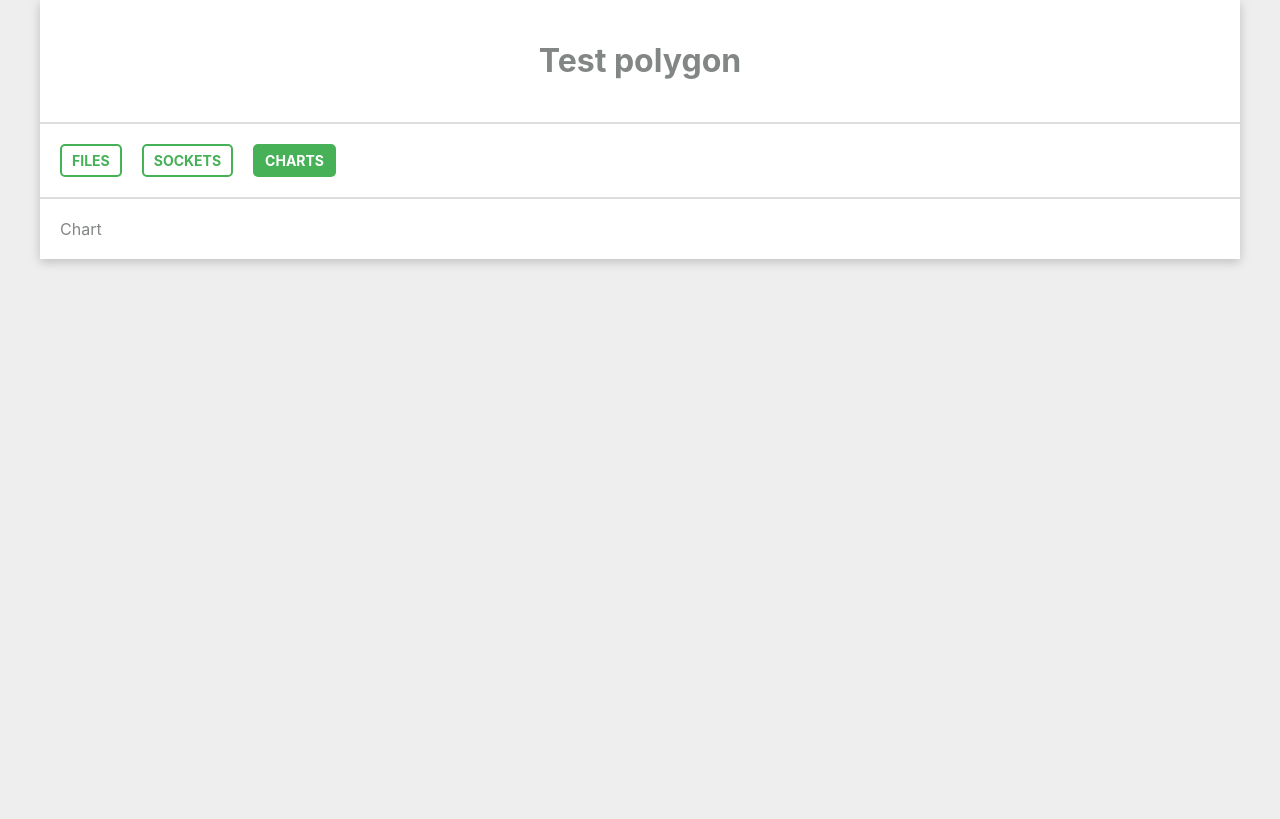
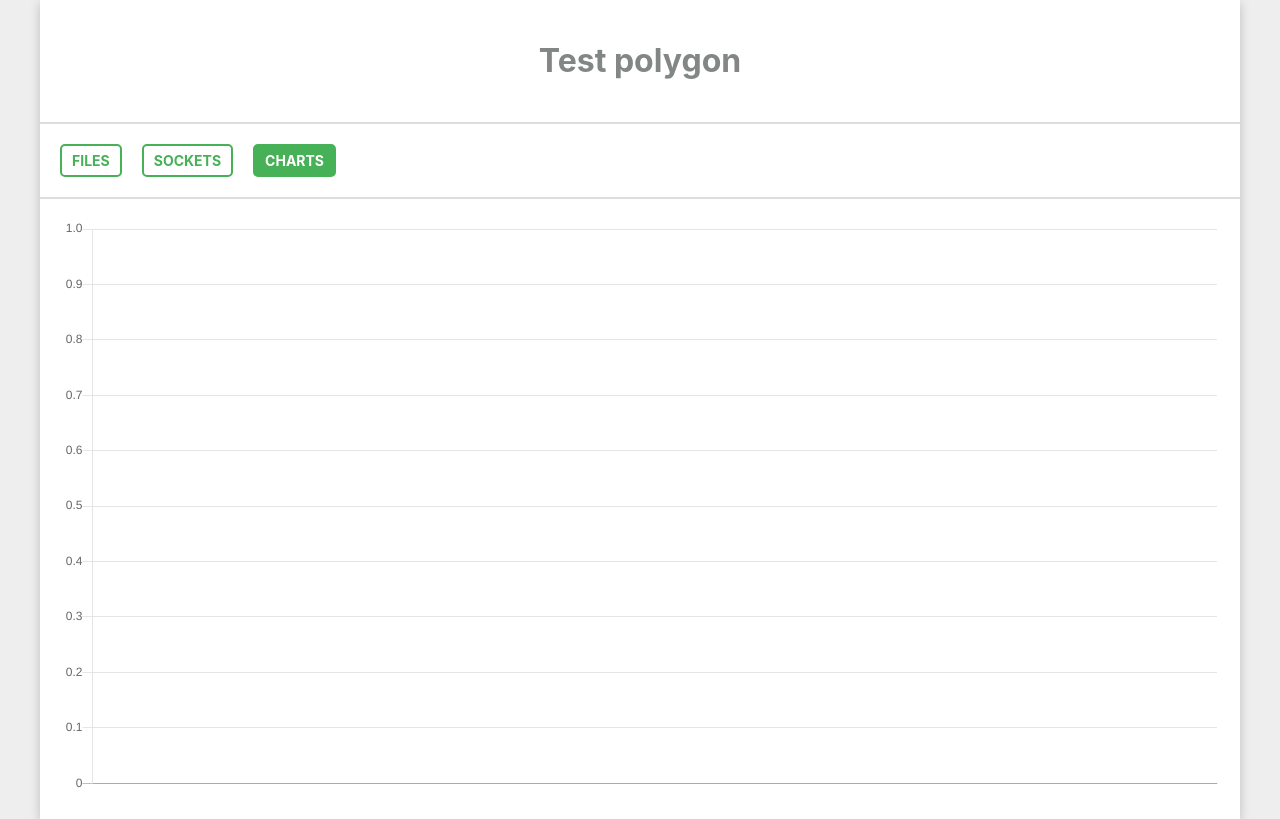
Before and after one commit to Ernest0203/test-polygon, a React (Create React App) app in the folder client/: page /charts in a window 1280 px wide. Built offline with nearby package versions, Linux system fonts and the light colour scheme.

Commit message:
add charts component, refactor routes

```diff
--- a/client/package.json
+++ b/client/package.json
@@ -7,7 +7,9 @@
     "@testing-library/react": "^9.4.0",
     "@testing-library/user-event": "^7.2.1",
     "axios": "^0.19.2",
+    "chart.js": "^2.9.3",
     "react": "^16.12.0",
+    "react-chartjs-2": "^2.9.0",
     "react-dom": "^16.12.0",
     "react-dropzone": "^10.2.1",
     "react-redux": "^7.2.0",
--- a/client/src/containers/Charts.js
+++ b/client/src/containers/Charts.js
@@ -1,12 +1,21 @@
 import React, { useCallback, useEffect, useState } from 'react';
 import { useSelector, useDispatch } from 'react-redux';
+import { Line } from 'react-chartjs-2';
 import styled from 'styled-components';
 
 const Charts = () => {
+  const data = (canvas) => {
+    const ctx = canvas.getContext("2d")
+    const gradient = ctx.createLinearGradient(10,10,100,10);
+    return {
+      backgroundColor: gradient
+    }
+  }
+
   return (
     <ChartsWrapper>
       <div className="container">
-        Chart
+        <Line data={data}/>
       </div>
     </ChartsWrapper>
   )
@@ -14,7 +23,7 @@ const Charts = () => {
 
 const ChartsWrapper = styled.div`
   .container {
-    display: flex;
+
   }
 `
 
--- a/client/src/containers/Files.js
+++ b/client/src/containers/Files.js
@@ -13,7 +13,7 @@ const Files = () => {
 
   useEffect(() => {
     (async () => await fetchData())();
-  }, []);
+  }, [fetchData]);
 
   const filesUpload = (files) => {
     const formData = new FormData();
@@ -21,8 +21,8 @@ const Files = () => {
     onFilesUpload(formData);
   };
 
-  const filesLinks = filesUrls.map(item => {
-    return <li className="fileItem"><a href={`http://${item.url}`}>{item.name}</a></li>
+  const filesLinks = filesUrls.map((item, index) => {
+    return <li key={index} className="fileItem"><a href={`http://${item.url}`}>{item.name}</a></li>
   })
 
   return (
--- a/client/src/containers/Layout.js
+++ b/client/src/containers/Layout.js
@@ -27,11 +27,11 @@ const routes = [
 ];
 
 const Layout = () => {
-	const linksList = routes.map(route => {
-		return <NavLink to={`/${route.link}`} activeClassName='linkActive'>{route.link}</NavLink>
+	const linksList = routes.map((route, index) => {
+		return <NavLink key={index} to={`/${route.link}`} activeClassName='linkActive'>{route.link}</NavLink>
 	});
-	const routesList = routes.map(route => {
-		return <Route path={`/${route.path}`} exact={route.exact} component={route.component}></Route>
+	const routesList = routes.map((route, index) => {
+		return <Route key={index} path={`/${route.path}`} exact={route.exact} component={route.component}></Route>
 		}
 	);
 
--- a/client/src/containers/Sockets.js
+++ b/client/src/containers/Sockets.js
@@ -1,14 +1,13 @@
-import React, { useCallback, useEffect, useState, useRef } from 'react';
-import { useSelector, useDispatch } from 'react-redux';
+import React, { useEffect, useState, useRef } from 'react';
 import styled from 'styled-components';
 import config from '../config';
 
 const Sockets = () => {
   const [data, setData] = useState({});
-  let cells = {};
+  let cells = useRef({});
   let ws = useRef(null);
 
-  useEffect(() => setData(cells), []);
+  useEffect(() => setData(cells.current), []);
   useEffect(() => {
     ws.current = new WebSocket(config.socketUrl);
     ws.current.onopen = () => console.log("ws opened");
@@ -42,7 +41,7 @@ const Sockets = () => {
     const createRow = (i, k = 1) => {
       if (k > i) return;
       const row = [(<td>{k}</td>)].concat(letters.map((col) => {
-        cells[`${col}${k}`] = '';
+        cells.current[`${col}${k}`] = '';
         return <td className="cell"><input id={`${col}${k}`} type="text" value={data[`${col}${k}`]} onChange={(e) => sendData(e)}/></td>
       }));
       rows.push(<tr>{row}</tr>);
```
Also changed, not shown: 2 other files (tests, documents, lock files or other folders).
